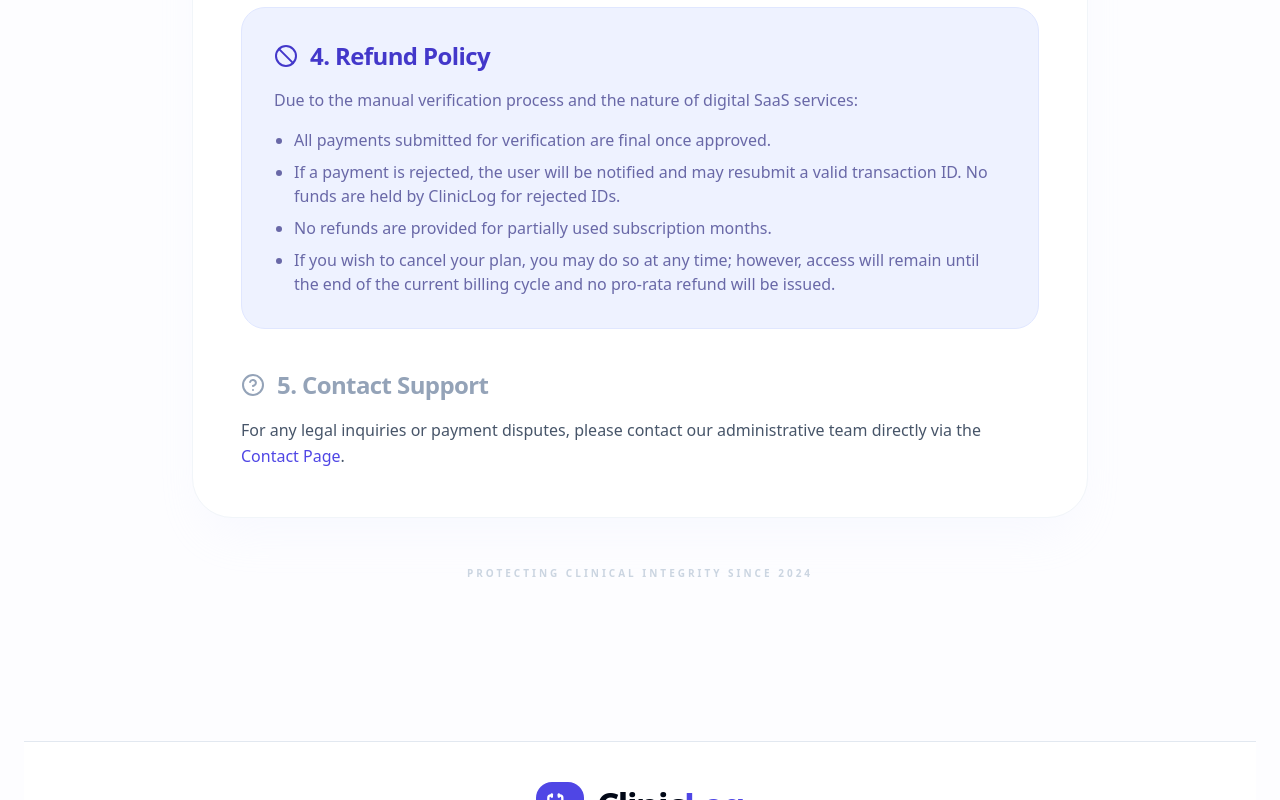
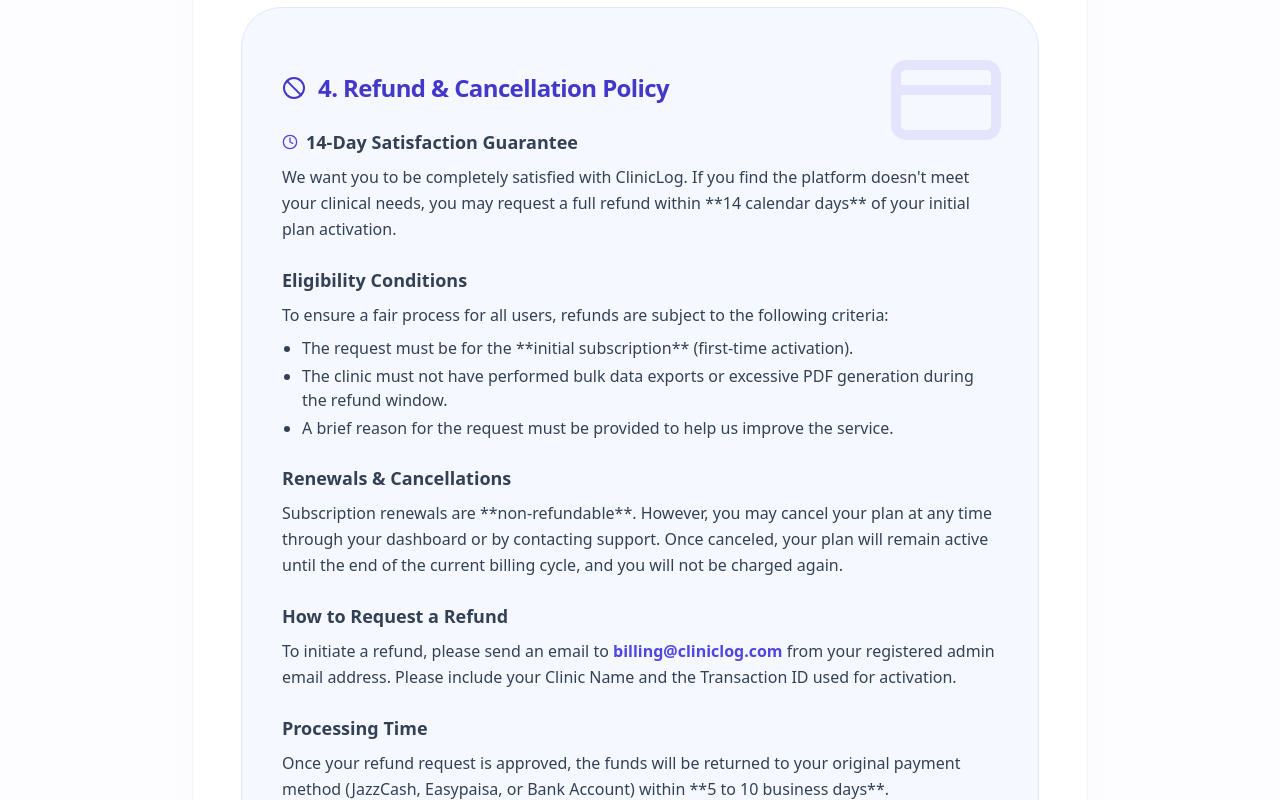
Before and after one commit to Ammarjav/clinicLog, a React (Vite) app: page /terms in a window 1280 px wide. Shown: the part 1080-1880 px from the top of the page. Built offline with nearby package versions, Linux system fonts and the light colour scheme.

Commit message:
[dyad] Overhauled Refund & Cancellation Policy for clarity and fairness - wrote 1 file(s)

```diff
--- a/src/pages/Terms.tsx
+++ b/src/pages/Terms.tsx
@@ -6,7 +6,7 @@ import Logo from '@/components/Logo';
 import { Button } from '@/components/ui/button';
 import { ModeToggle } from '@/components/ModeToggle';
 import Footer from '@/components/landing/Footer';
-import { ShieldCheck, HelpCircle, FileText, Ban, RefreshCw, Menu, X } from 'lucide-react';
+import { ShieldCheck, HelpCircle, FileText, Ban, RefreshCw, Menu, X, CreditCard, Clock } from 'lucide-react';
 import { motion, AnimatePresence } from 'framer-motion';
 
 const Terms = () => {
@@ -157,19 +157,59 @@ const Terms = () => {
             </div>
           </section>
 
-          <section className="space-y-4 p-8 bg-indigo-50 dark:bg-indigo-900/20 rounded-3xl border border-indigo-100 dark:border-indigo-900/30 text-left">
-            <div className="flex items-center gap-3 text-indigo-700 dark:text-indigo-400">
-              <Ban className="w-6 h-6" />
-              <h2 className="text-2xl font-black tracking-tight text-left">4. Refund Policy</h2>
+          {/* New Comprehensive Refund Policy Section */}
+          <section className="space-y-6 p-8 md:p-10 bg-indigo-50/50 dark:bg-indigo-900/10 rounded-[2.5rem] border border-indigo-100 dark:border-indigo-900/20 text-left relative overflow-hidden">
+            <div className="absolute top-0 right-0 p-8 opacity-10">
+              <CreditCard size={120} className="text-indigo-600" />
             </div>
-            <div className="space-y-4 text-indigo-900/70 dark:text-indigo-300 font-medium">
-              <p>Due to the manual verification process and the nature of digital SaaS services:</p>
-              <ul className="list-disc pl-5 space-y-2 text-left">
-                <li>All payments submitted for verification are final once approved.</li>
-                <li>If a payment is rejected, the user will be notified and may resubmit a valid transaction ID. No funds are held by ClinicLog for rejected IDs.</li>
-                <li>No refunds are provided for partially used subscription months.</li>
-                <li>If you wish to cancel your plan, you may do so at any time; however, access will remain until the end of the current billing cycle and no pro-rata refund will be issued.</li>
-              </ul>
+
+            <div className="relative z-10 space-y-6">
+              <div className="flex items-center gap-3 text-indigo-700 dark:text-indigo-400">
+                <Ban className="w-6 h-6" />
+                <h2 className="text-2xl font-black tracking-tight text-left">4. Refund & Cancellation Policy</h2>
+              </div>
+
+              <div className="space-y-6 text-slate-700 dark:text-slate-300 font-medium">
+                <div className="space-y-2">
+                  <h3 className="text-lg font-black flex items-center gap-2">
+                    <Clock className="w-4 h-4 text-indigo-600" /> 14-Day Satisfaction Guarantee
+                  </h3>
+                  <p className="leading-relaxed">
+                    We want you to be completely satisfied with ClinicLog. If you find the platform doesn't meet your clinical needs, you may request a full refund within **14 calendar days** of your initial plan activation.
+                  </p>
+                </div>
+
+                <div className="space-y-2">
+                  <h3 className="text-lg font-black">Eligibility Conditions</h3>
+                  <p className="leading-relaxed">To ensure a fair process for all users, refunds are subject to the following criteria:</p>
+                  <ul className="list-disc pl-5 space-y-1 text-sm md:text-base">
+                    <li>The request must be for the **initial subscription** (first-time activation).</li>
+                    <li>The clinic must not have performed bulk data exports or excessive PDF generation during the refund window.</li>
+                    <li>A brief reason for the request must be provided to help us improve the service.</li>
+                  </ul>
+                </div>
+
+                <div className="space-y-2">
+                  <h3 className="text-lg font-black">Renewals & Cancellations</h3>
+                  <p className="leading-relaxed">
+                    Subscription renewals are **non-refundable**. However, you may cancel your plan at any time through your dashboard or by contacting support. Once canceled, your plan will remain active until the end of the current billing cycle, and you will not be charged again.
+                  </p>
+                </div>
+
+                <div className="space-y-2">
+                  <h3 className="text-lg font-black">How to Request a Refund</h3>
+                  <p className="leading-relaxed">
+                    To initiate a refund, please send an email to <span className="font-black text-indigo-600 dark:text-indigo-400">billing@cliniclog.com</span> from your registered admin email address. Please include your Clinic Name and the Transaction ID used for activation.
+                  </p>
+                </div>
+
+                <div className="space-y-2">
+                  <h3 className="text-lg font-black">Processing Time</h3>
+                  <p className="leading-relaxed">
+                    Once your refund request is approved, the funds will be returned to your original payment method (JazzCash, Easypaisa, or Bank Account) within **5 to 10 business days**.
+                  </p>
+                </div>
+              </div>
             </div>
           </section>
 
```
